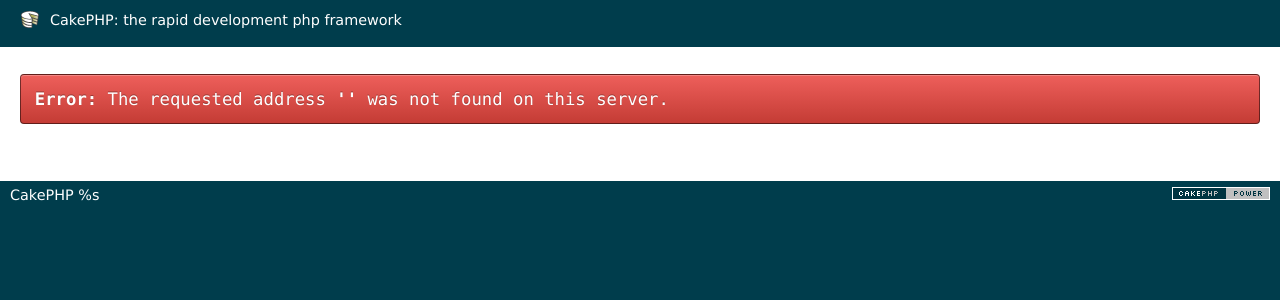
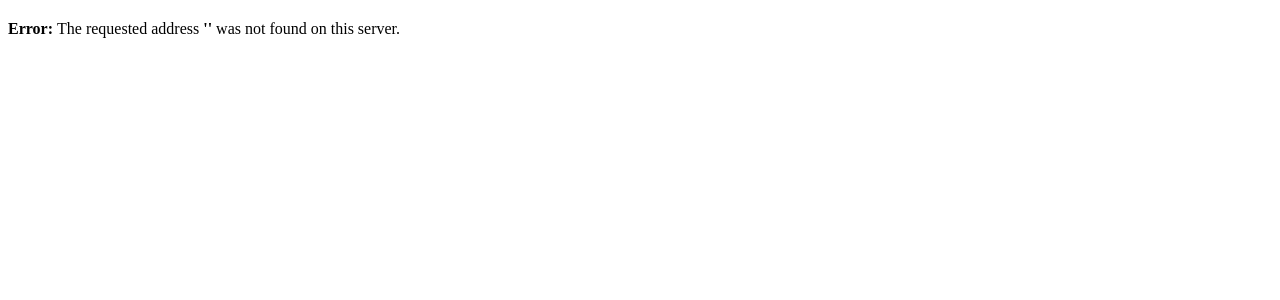
Before and after one commit to kei500/national_holiday_api, a CakePHP app: the page made by app/View/Errors/error400.ctp in a window 1280 px wide. Shown: the top 300 px of the page. Run offline with PHP 8.4 and a stand-in for CakePHP, Linux system fonts and the light colour scheme; the template is opened without the code that fills it, so the values that code supplies are empty; some libraries are stand-ins or nearby versions.

Commit message:
modify error page template

```diff
--- a/app/View/Errors/error400.ctp
+++ b/app/View/Errors/error400.ctp
@@ -1,19 +1,3 @@
-<?php
-/**
- * CakePHP(tm) : Rapid Development Framework (http://cakephp.org)
- * Copyright (c) Cake Software Foundation, Inc. (http://cakefoundation.org)
- *
- * Licensed under The MIT License
- * For full copyright and license information, please see the LICENSE.txt
- * Redistributions of files must retain the above copyright notice.
- *
- * @copyright     Copyright (c) Cake Software Foundation, Inc. (http://cakefoundation.org)
- * @link          http://cakephp.org CakePHP(tm) Project
- * @package       app.View.Errors
- * @since         CakePHP(tm) v 0.10.0.1076
- * @license       http://www.opensource.org/licenses/mit-license.php MIT License
- */
-?>
 <h2><?php echo $message; ?></h2>
 <p class="error">
 	<strong><?php echo __d('cake', 'Error'); ?>: </strong>
@@ -22,8 +6,3 @@
 		"<strong>'{$url}'</strong>"
 	); ?>
 </p>
-<?php
-if (Configure::read('debug') > 0):
-	echo $this->element('exception_stack_trace');
-endif;
-?>
--- a/app/View/Layouts/default.ctp
+++ b/app/View/Layouts/default.ctp
@@ -1,63 +1,10 @@
-<?php
-/**
- * CakePHP(tm) : Rapid Development Framework (http://cakephp.org)
- * Copyright (c) Cake Software Foundation, Inc. (http://cakefoundation.org)
- *
- * Licensed under The MIT License
- * For full copyright and license information, please see the LICENSE.txt
- * Redistributions of files must retain the above copyright notice.
- *
- * @copyright     Copyright (c) Cake Software Foundation, Inc. (http://cakefoundation.org)
- * @link          http://cakephp.org CakePHP(tm) Project
- * @package       app.View.Layouts
- * @since         CakePHP(tm) v 0.10.0.1076
- * @license       http://www.opensource.org/licenses/mit-license.php MIT License
- */
-
-$cakeDescription = __d('cake_dev', 'CakePHP: the rapid development php framework');
-$cakeVersion = __d('cake_dev', 'CakePHP %s', Configure::version())
-?>
 <!DOCTYPE html>
 <html>
 <head>
 	<?php echo $this->Html->charset(); ?>
-	<title>
-		<?php echo $cakeDescription ?>:
-		<?php echo $this->fetch('title'); ?>
-	</title>
-	<?php
-		echo $this->Html->meta('icon');
-
-		echo $this->Html->css('cake.generic');
-
-		echo $this->fetch('meta');
-		echo $this->fetch('css');
-		echo $this->fetch('script');
-	?>
+	<title>error</title>
 </head>
 <body>
-	<div id="container">
-		<div id="header">
-			<h1><?php echo $this->Html->link($cakeDescription, 'http://cakephp.org'); ?></h1>
-		</div>
-		<div id="content">
-
-			<?php echo $this->Session->flash(); ?>
-
-			<?php echo $this->fetch('content'); ?>
-		</div>
-		<div id="footer">
-			<?php echo $this->Html->link(
-					$this->Html->image('cake.power.gif', array('alt' => $cakeDescription, 'border' => '0')),
-					'http://www.cakephp.org/',
-					array('target' => '_blank', 'escape' => false, 'id' => 'cake-powered')
-				);
-			?>
-			<p>
-				<?php echo $cakeVersion; ?>
-			</p>
-		</div>
-	</div>
-	<?php echo $this->element('sql_dump'); ?>
+<?php echo $this->fetch('content'); ?>
 </body>
 </html>
```
